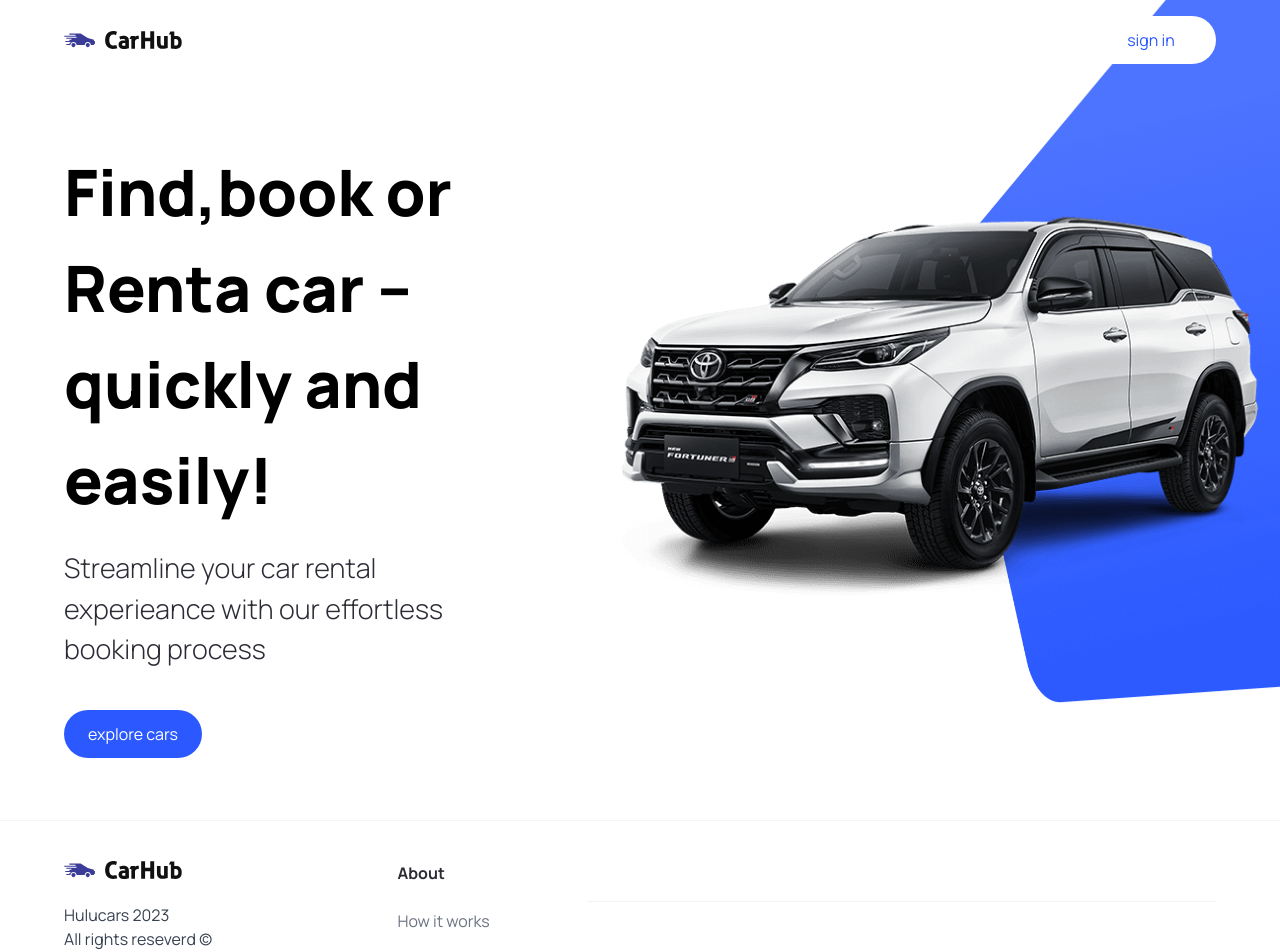
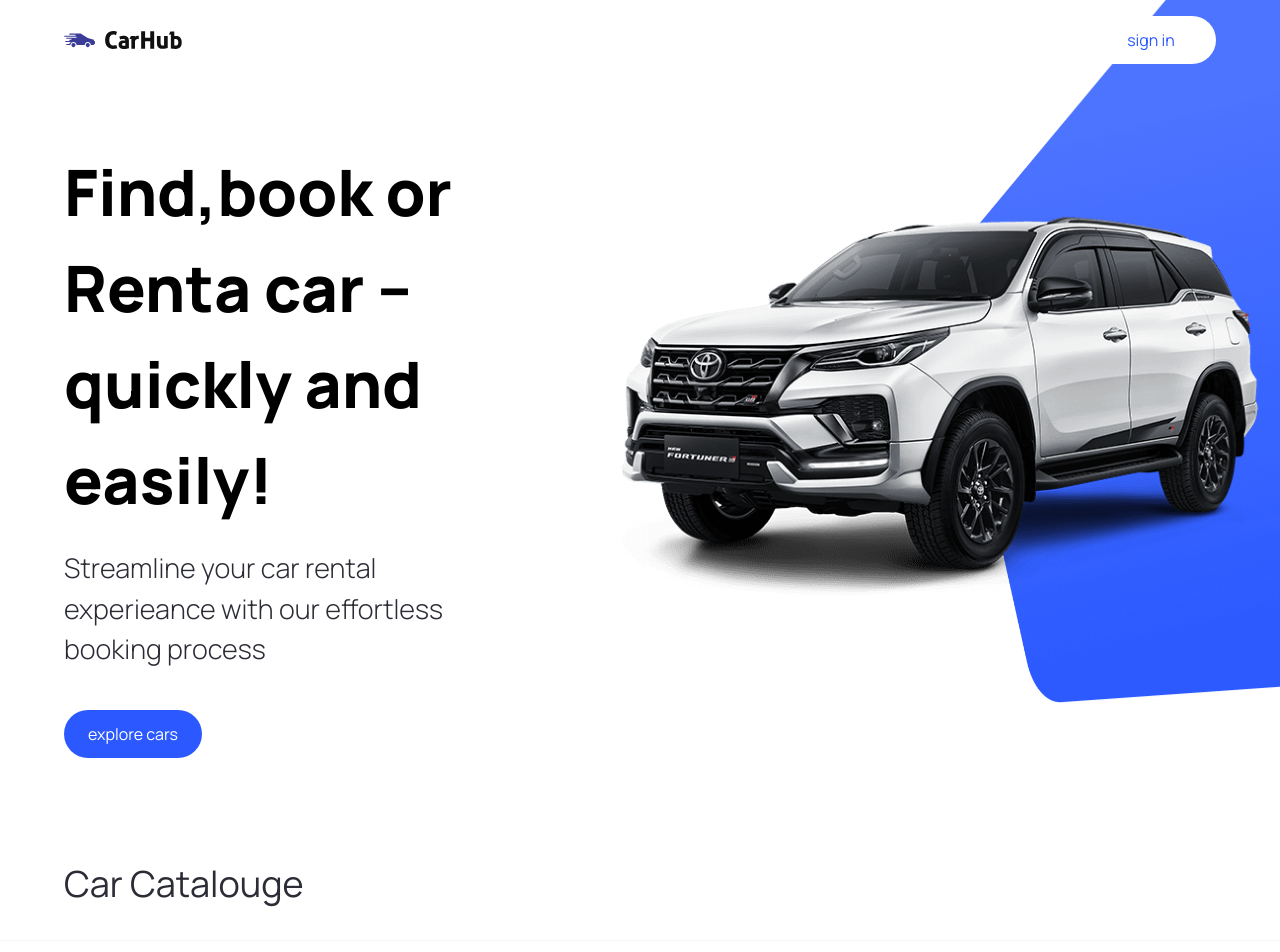
Before and after one commit to misikir21/speedcars, a Next.js app: page / in a window 1280 px wide. Shown: the top 952 px of the page. Built offline with nearby package versions, Linux system fonts and the light colour scheme.

Commit message:
add a header to car catalouge

```diff
--- a/app/page.tsx
+++ b/app/page.tsx
@@ -4,6 +4,11 @@ export default function Home() {
   return (
     <main className="overflow-hidden">
       <Hero />
+      <div className="mt-12 padding-x padding-y max-width" id="discover">
+        <div className="home__text-container">
+          <h1 className="text-4xl">Car Catalouge</h1>
+        </div>
+      </div>
     </main>
   );
 }
--- a/components/Footer.tsx
+++ b/components/Footer.tsx
@@ -52,5 +52,4 @@ function Footer() {
     </footer>
   );
 }
-
 export default Footer;
```
